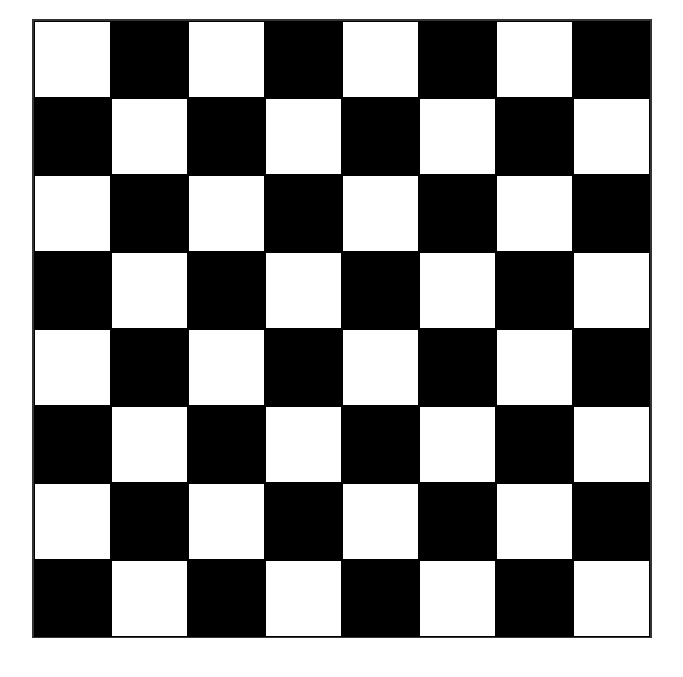
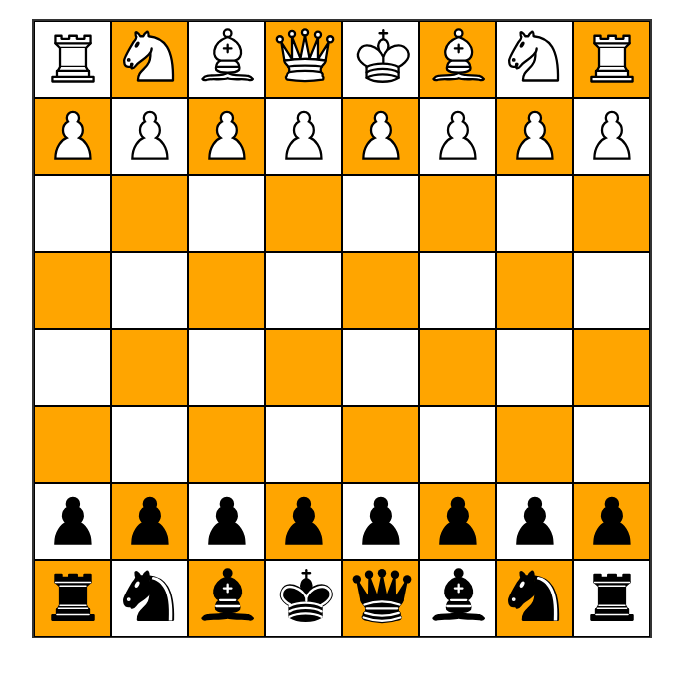
Before and after one commit to gauravbora2008/chess, a plain HTML site: page index.htm in a window 1280 px wide. Shown: the part 61-738 px from the top of the page, without its empty margins (298-981 px from the left). Drawn offline with Linux system fonts and the light colour scheme.

Commit message:
board ui ready

```diff
--- a/index.htm
+++ b/index.htm
@@ -12,84 +12,84 @@
     <div class="board-wrapper">
         <div class="board-container">
             <div class="box-row box-row-1">
-                <div class="box box-col-1"></div>
-                <div class="box box-col-2"></div>
-                <div class="box box-col-3"></div>
-                <div class="box box-col-4"></div>
-                <div class="box box-col-5"></div>
-                <div class="box box-col-6"></div>
-                <div class="box box-col-7"></div>
-                <div class="box box-col-8"></div>
+                <div class="box box-col-1 white-rook"></div>
+                <div class="box box-col-2 white-knight"></div>
+                <div class="box box-col-3 white-bishop"></div>
+                <div class="box box-col-4 white-king"></div>
+                <div class="box box-col-5 white-queen"></div>
+                <div class="box box-col-6 white-bishop"></div>
+                <div class="box box-col-7 white-knight"></div>
+                <div class="box box-col-8 white-rook"></div>
             </div>
             <div class="box-row box-row-2">
-                <div class="box box-col-1"></div>
-                <div class="box box-col-2"></div>
-                <div class="box box-col-3"></div>
-                <div class="box box-col-4"></div>
-                <div class="box box-col-5"></div>
-                <div class="box box-col-6"></div>
-                <div class="box box-col-7"></div>
-                <div class="box box-col-8"></div>
+                <div class="box box-col-1 white-pawn"></div>
+                <div class="box box-col-2 white-pawn"></div>
+                <div class="box box-col-3 white-pawn"></div>
+                <div class="box box-col-4 white-pawn"></div>
+                <div class="box box-col-5 white-pawn"></div>
+                <div class="box box-col-6 white-pawn"></div>
+                <div class="box box-col-7 white-pawn"></div>
+                <div class="box box-col-8 white-pawn"></div>
             </div>
             <div class="box-row box-row-3">
-                <div class="box box-col-1"></div>
-                <div class="box box-col-2"></div>
-                <div class="box box-col-3"></div>
-                <div class="box box-col-4"></div>
-                <div class="box box-col-5"></div>
-                <div class="box box-col-6"></div>
-                <div class="box box-col-7"></div>
-                <div class="box box-col-8"></div>
+                <div class="box box-col-1 no-piece"></div>
+                <div class="box box-col-2 no-piece"></div>
+                <div class="box box-col-3 no-piece"></div>
+                <div class="box box-col-4 no-piece"></div>
+                <div class="box box-col-5 no-piece"></div>
+                <div class="box box-col-6 no-piece"></div>
+                <div class="box box-col-7 no-piece"></div>
+                <div class="box box-col-8 no-piece"></div>
             </div>
             <div class="box-row box-row-4">
-                <div class="box box-col-1"></div>
-                <div class="box box-col-2"></div>
-                <div class="box box-col-3"></div>
-                <div class="box box-col-4"></div>
-                <div class="box box-col-5"></div>
-                <div class="box box-col-6"></div>
-                <div class="box box-col-7"></div>
-                <div class="box box-col-8"></div>
+                <div class="box box-col-1 no-piece"></div>
+                <div class="box box-col-2 no-piece"></div>
+                <div class="box box-col-3 no-piece"></div>
+                <div class="box box-col-4 no-piece"></div>
+                <div class="box box-col-5 no-piece"></div>
+                <div class="box box-col-6 no-piece"></div>
+                <div class="box box-col-7 no-piece"></div>
+                <div class="box box-col-8 no-piece"></div>
             </div>
             <div class="box-row box-row-5">
-                <div class="box box-col-1"></div>
-                <div class="box box-col-2"></div>
-                <div class="box box-col-3"></div>
-                <div class="box box-col-4"></div>
-                <div class="box box-col-5"></div>
-                <div class="box box-col-6"></div>
-                <div class="box box-col-7"></div>
-                <div class="box box-col-8"></div>
+                <div class="box box-col-1 no-piece"></div>
+                <div class="box box-col-2 no-piece"></div>
+                <div class="box box-col-3 no-piece"></div>
+                <div class="box box-col-4 no-piece"></div>
+                <div class="box box-col-5 no-piece"></div>
+                <div class="box box-col-6 no-piece"></div>
+                <div class="box box-col-7 no-piece"></div>
+                <div class="box box-col-8 no-piece"></div>
             </div>
             <div class="box-row box-row-6">
-                <div class="box box-col-1"></div>
-                <div class="box box-col-2"></div>
-                <div class="box box-col-3"></div>
-                <div class="box box-col-4"></div>
-                <div class="box box-col-5"></div>
-                <div class="box box-col-6"></div>
-                <div class="box box-col-7"></div>
-                <div class="box box-col-8"></div>
+                <div class="box box-col-1 no-piece"></div>
+                <div class="box box-col-2 no-piece"></div>
+                <div class="box box-col-3 no-piece"></div>
+                <div class="box box-col-4 no-piece"></div>
+                <div class="box box-col-5 no-piece"></div>
+                <div class="box box-col-6 no-piece"></div>
+                <div class="box box-col-7 no-piece"></div>
+                <div class="box box-col-8 no-piece"></div>
             </div>
             <div class="box-row box-row-7">
-                <div class="box box-col-1"></div>
-                <div class="box box-col-2"></div>
-                <div class="box box-col-3"></div>
-                <div class="box box-col-4"></div>
-                <div class="box box-col-5"></div>
-                <div class="box box-col-6"></div>
-                <div class="box box-col-7"></div>
-                <div class="box box-col-8"></div>
+                <div class="box box-col-1 black-pawn"></div>
+                <div class="box box-col-2 black-pawn"></div>
+                <div class="box box-col-3 black-pawn"></div>
+                <div class="box box-col-4 black-pawn"></div>
+                <div class="box box-col-5 black-pawn"></div>
+                <div class="box box-col-6 black-pawn"></div>
+                <div class="box box-col-7 black-pawn"></div>
+                <div class="box box-col-8 black-pawn"></div>
             </div>
             <div class="box-row box-row-8">
-                <div class="box box-col-1"></div>
-                <div class="box box-col-2"></div>
-                <div class="box box-col-3"></div>
-                <div class="box box-col-4"></div>
-                <div class="box box-col-5"></div>
-                <div class="box box-col-6"></div>
-                <div class="box box-col-7"></div>
-                <div class="box box-col-8"></div>
+                <div class="box box-col-1 black-rook"></div>
+                <div class="box box-col-2 black-knight"></div>
+                <div class="box box-col-3 black-bishop"></div>
+                <div class="box box-col-4 black-queen"></div>
+                <div class="box box-col-5 black-king"></div>
+                <div class="box box-col-6 black-bishop"></div>
+                <div class="box box-col-7 black-knight"></div>
+                <div class="box box-col-8 black-rook"></div>
             </div>
         </div>
     </div>
--- a/style.css
+++ b/style.css
@@ -29,9 +29,74 @@
     width: 75px;
     height: 75px;
     border: 1px solid;
+    background: url("Chess_Pieces_Sprite.svg");
+    background-size: 412px;
+}
+
+.box-row {
+    display: -webkit-flex;
+    display: -moz-flex;
+    display: -ms-flex;
+    display: -o-flex;
+    display: flex;
 }
 
 .box-row:nth-child(odd) .box:nth-child(even),
 .box-row:nth-child(even) .box:nth-child(odd) {
-	background-color: #000;
+    background-color: orange;
 }
+
+.no-piece {
+    background: none;
+}
+
+/*Black Pieces positions*/
+.black-pawn {
+    background-position: 73px -69px;
+}
+
+.black-rook {
+    background-position: -271px -69px;
+}
+
+.black-knight {
+    background-position: -203px -69px;
+}
+
+.black-bishop {
+    background-position: 279px -69px;
+}
+
+.black-king {
+    background-position: 348px -69px;
+}
+
+.black-queen {
+    background-position: 6px -69px;
+}
+
+/*White Pieces positions*/
+.white-pawn {
+    background-position: 73px -1px;
+    background-size: 412px;
+}
+
+.white-rook {
+    background-position: -271px 0;
+}
+
+.white-knight {
+    background-position: -203px -1px;
+}
+
+.white-bishop {
+    background-position: 279px -1px;
+}
+
+.white-king {
+    background-position: 348px -1px;
+}
+
+.white-queen {
+    background-position: 6px -1px;
+}
```
Also changed, not shown: Chess_Pieces_Sprite.svg (added). Lines whose indentation alone changed are shown as unchanged.
